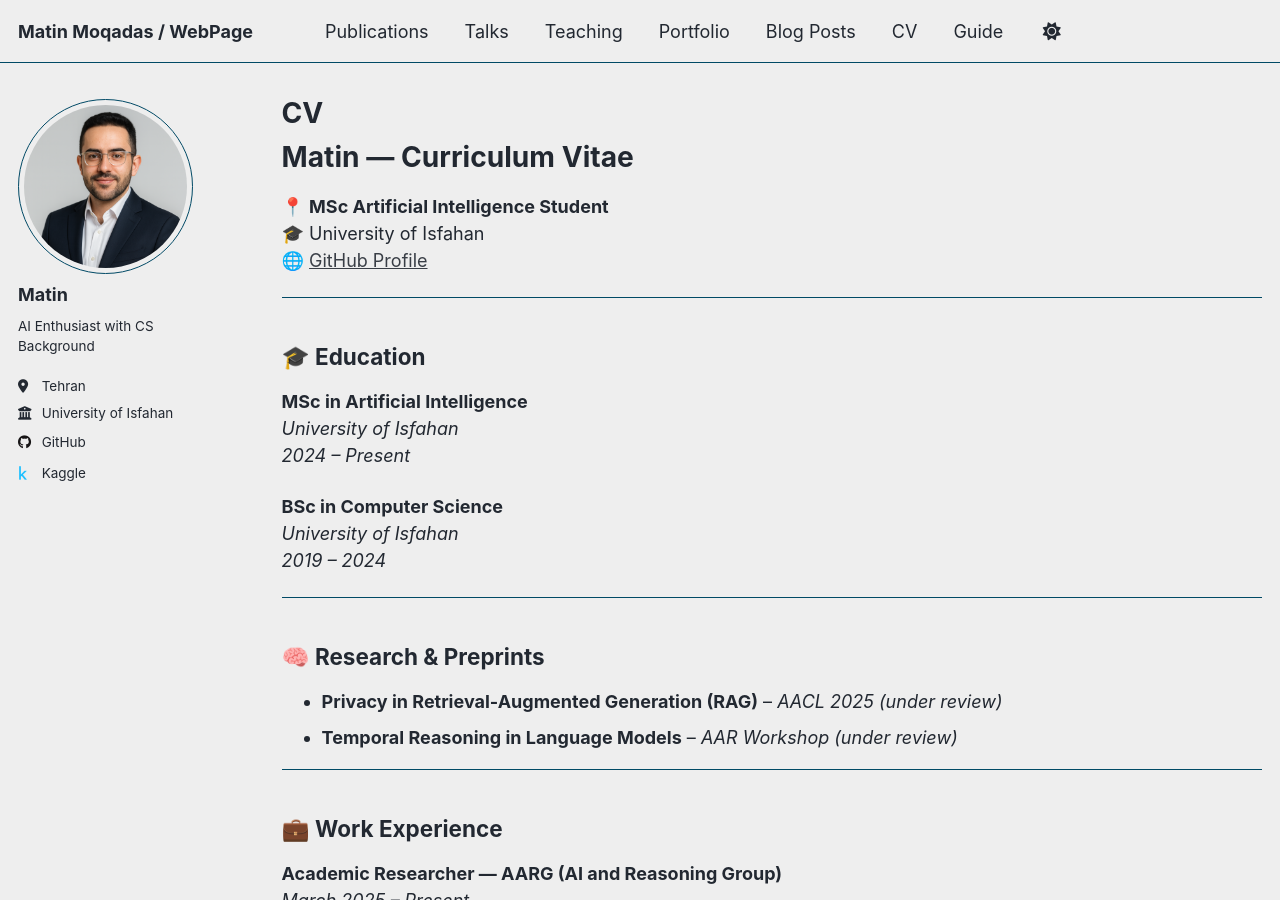
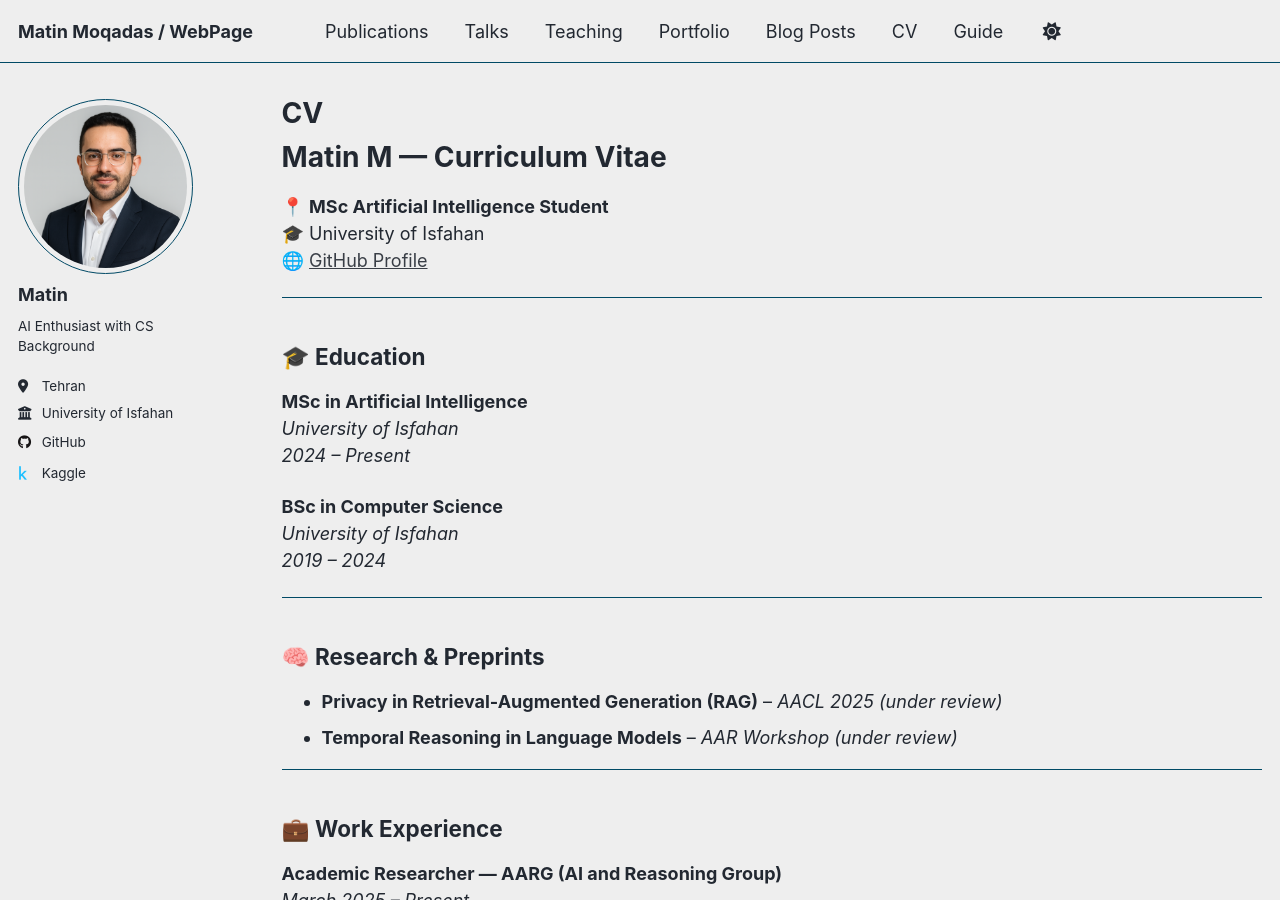
Before and after one commit to matinmoqadas/matinmoqadas.github.io, a Jekyll site: the page built from _pages/cv.md, in a window 1280 px wide and 900 px high. Built offline with Jekyll 4.4.1, drawn with Linux system fonts in a browser that asks for light colours; a script that is not in the unit is left out.

Commit message:
Update cv.md

```diff
--- a/_pages/cv.md
+++ b/_pages/cv.md
@@ -8,7 +8,7 @@ redirect_from:
 ---
 
 {% include base_path %}
-# Matin — Curriculum Vitae
+# Matin M — Curriculum Vitae
 
 📍 **MSc Artificial Intelligence Student**
 🎓 University of Isfahan
```
